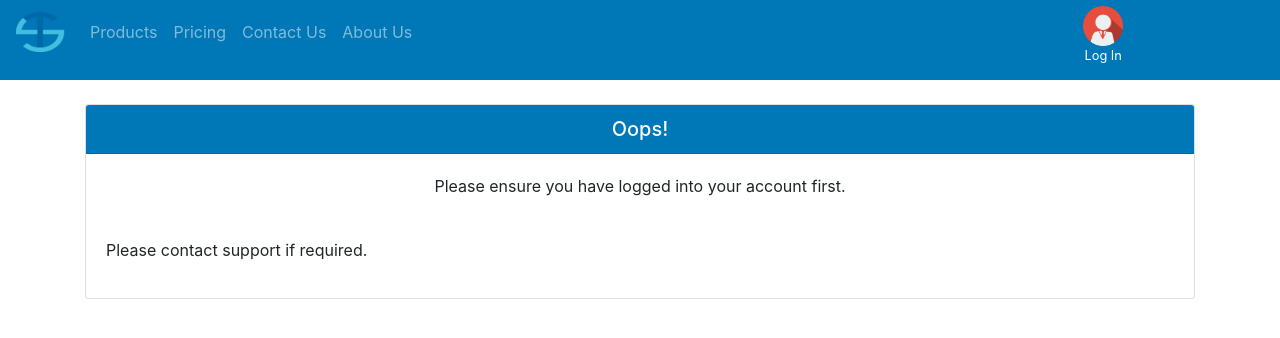
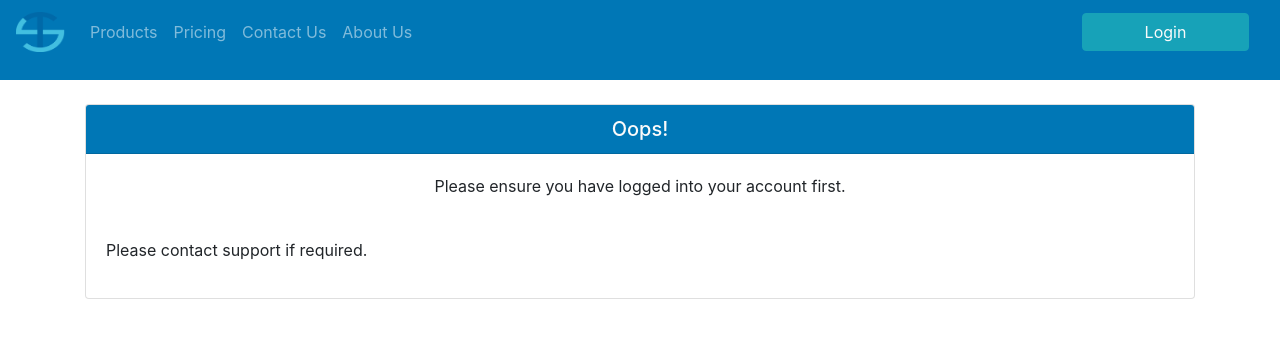
Before and after one commit to tdignan87/TraceSense, a Django app: page /profile/ in a window 1280 px wide. Shown: the top 338 px of the page. Run offline with Django 3.2, Linux system fonts and the light colour scheme; some libraries are stand-ins or nearby versions.

Commit message:
remove logout image, placed buttons inside navbar hamburger for responsive design control

```diff
--- a/tracesense/templates/components/navbar.html
+++ b/tracesense/templates/components/navbar.html
@@ -21,19 +21,12 @@
                 <a class="nav-link" href="{% url 'about' %}">About Us</a>
             </li>
         </ul>
-    </div>
-    <div class="login-btn-nav">
         {% if user.is_authenticated %}
-        <a class="navbar-brand" href="{% url 'account_logout' %}">
-            <img src="{% static '/images/profile.png' %}" class="navbar-img-profile">
-            <p class="login-text">Log Out</p>
-        </a> {% else %}
-        <a class="navbar-brand" href="{% url 'account_login' %}">
-            <img src="{% static '/images/profile.png' %}" class="navbar-img-profile">
-            <p class="login-text">Log In</p>
-        </a>
+        <div class="col-sm-2"> <a href="{% url 'dashboard' %}" class="btn btn-info"><strong>{{user.username}}</strong> Dashboard</a></div>
+        <div class="col-sm-2"> <a href="{% url 'account_logout' %}" class="btn btn-danger">Log Out</a></div>
+        {% else %}
+        <div class="col-sm-2"> <a href="{% url 'account_login' %}" class="btn btn-info">Login</a></div>
         {% endif %}
-
     </div>
 </nav>
 {% endblock %}
```
